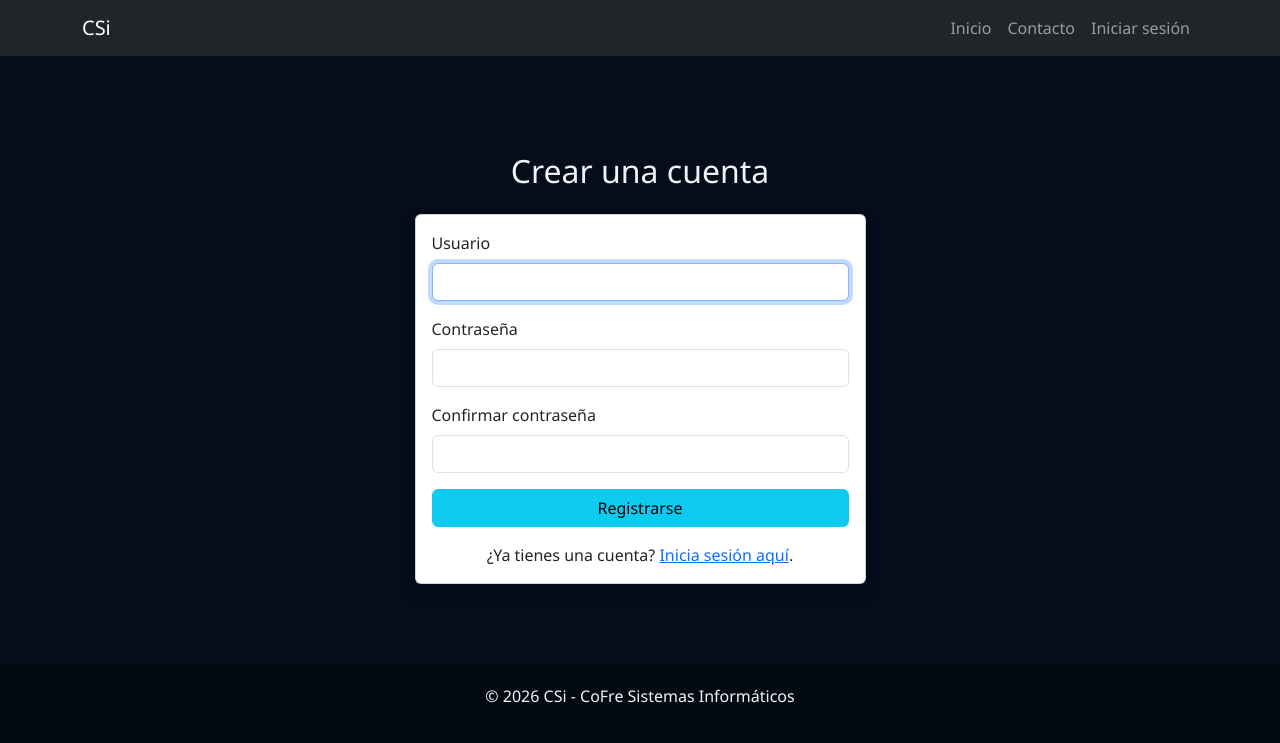
After one commit to DanielCobosFreire/DanielCobosFreire.github.io, a Flask app: page /registro in a window 1280 px wide. The commit adds this page. Shown: the top 743 px of the page. Run offline with Flask 3, Linux system fonts and the light colour scheme; parts of the project's set-up code (start-up, migrations or seed data) failed here and were passed over; some libraries are stand-ins or nearby versions.

Commit message:
Add files via upload

```diff
--- a/app.py
+++ b/app.py
@@ -14,32 +14,67 @@
 # PostgreSQL. Clientes, proveedores (como catálogo propio) y facturación
 # se mantienen con listas de Python en memoria, "preparados" para
 # incorporar su propia persistencia en un avance posterior.
+# Semana 14: sistema de autenticación con Flask-Login + Werkzeug. Se
+# agrega una tabla "usuarios" (contraseñas protegidas con
+# generate_password_hash/check_password_hash), rutas /registro, /login,
+# /logout y /dashboard, y se protegen con @login_required todas las
+# rutas de administración (productos, clientes, proveedores, facturación).
 
 import os
 from datetime import datetime
+
 from flask import Flask, render_template, redirect, url_for, flash
 from flask_wtf.csrf import CSRFProtect
+from flask_login import (
+    LoginManager, login_user, logout_user,
+    login_required, current_user
+)
+from werkzeug.security import generate_password_hash, check_password_hash
+import psycopg2
 
-from conexion import obtener_conexion
-from forms.producto_form import ProductoForm
-from forms.cliente_form import ClienteForm
-from forms.proveedor_form import ProveedorForm
-from forms.facturacion_form import FacturacionForm
+from conexion import obtener_conexion, crear_base_datos_si_no_existe
+from models import Usuario
+from forms import (
+    ProductoForm, ClienteForm, ProveedorForm, FacturacionForm,
+    LoginForm, UsuarioForm,
+)
 
 app = Flask(__name__)
 
-# Semana 11: SECRET_KEY necesaria para que Flask-WTF pueda generar y
-# validar el token CSRF de cada formulario. En un entorno real se leería
-# desde una variable de entorno; aquí se deja un valor fijo para que el
-# proyecto funcione de inmediato al ejecutarlo localmente.
-app.config['SECRET_KEY'] = 'csi-clave-secreta-semana11-cambiar-en-produccion'
+# Semana 11/14: SECRET_KEY necesaria para que Flask-WTF pueda generar y
+# validar el token CSRF de cada formulario, y para que Flask-Login pueda
+# firmar de forma segura la cookie de sesión. Se lee de la variable de
+# entorno SECRET_KEY (definida en .env, ver .env.example); si no existe,
+# se usa un valor por defecto solo para que el proyecto funcione de
+# inmediato en desarrollo local.
+app.config['SECRET_KEY'] = os.environ.get(
+    'SECRET_KEY', 'csi-clave-secreta-semana11-cambiar-en-produccion'
+)
 
 # Semana 13: se activa CSRFProtect de forma global. Los formularios basados
-# en FlaskForm (productos, clientes, proveedores, facturación) ya incluían
-# su propio token vía form.hidden_tag(); esto además protege la nueva
-# ruta de eliminación de productos, que envía un POST simple (sin una
-# clase FlaskForm detrás) y usa {{ csrf_token() }} directamente en la plantilla.
+# en FlaskForm (productos, clientes, proveedores, facturación, login,
+# registro) ya incluían su propio token vía form.hidden_tag(); esto además
+# protege la ruta de eliminación de productos y la de logout, que envían
+# un POST simple (sin una clase FlaskForm detrás) y usan
+# {{ csrf_token() }} directamente en la plantilla.
 csrf = CSRFProtect(app)
+
+# =============================================================================
+# Semana 14: configuración de Flask-Login.
+# =============================================================================
+login_manager = LoginManager(app)
+# Si un usuario no autenticado intenta acceder a una ruta con
+# @login_required, Flask-Login lo redirige automáticamente a esta vista.
+login_manager.login_view = 'login'
+login_manager.login_message = 'Por favor inicia sesión para acceder a esta página.'
+login_manager.login_message_category = 'warning'
+
+
+@login_manager.user_loader
+def load_user(user_id):
+    """Flask-Login llama a esta función en cada request para reconstruir
+    el usuario autenticado a partir del id guardado en la cookie de sesión."""
+    return Usuario.obtener_por_id(user_id)
 
 
 # =============================================================================
@@ -53,8 +88,11 @@ RUTA_ESQUEMA_SQL = os.path.join(os.path.dirname(os.path.abspath(__file__)), 'sql
 
 
 def inicializar_base_datos():
-    """Crea las tablas del modelo relacional (si no existen) ejecutando
-    sql/esquema.sql, y siembra datos de ejemplo solo la primera vez."""
+    """Crea la base de datos (si no existe) y las tablas del modelo
+    relacional ejecutando sql/esquema.sql, y siembra datos de ejemplo
+    solo la primera vez."""
+    crear_base_datos_si_no_existe()
+
     conn = obtener_conexion()
     with conn:
         with conn.cursor() as cur:
@@ -172,6 +210,7 @@ def index():
 
 
 @app.route('/productos')
+@login_required
 def productos():
     """Módulo de Productos: listado.
     Semana 13: SELECT con JOIN hacia proveedores (clave foránea
@@ -197,18 +236,21 @@ def productos():
 
 
 @app.route('/clientes')
+@login_required
 def clientes():
     """Módulo de Clientes: listado."""
     return render_template('clientes.html', clientes=clientes_data)
 
 
 @app.route('/proveedores')
+@login_required
 def proveedores():
     """Módulo de Proveedores: listado."""
     return render_template('proveedores.html', proveedores=proveedores_data)
 
 
 @app.route('/facturacion')
+@login_required
 def facturacion():
     """Módulo de Facturación: listado."""
     return render_template('facturacion.html', facturas=facturas_data)
@@ -241,6 +283,7 @@ def _obtener_choices_proveedores():
 
 @app.route('/productos/nuevo', methods=['GET', 'POST'])
 @app.route('/productos/editar/<int:producto_id>', methods=['GET', 'POST'])
+@login_required
 def formulario_producto(producto_id=None):
     """Registro/edición de un producto. Reutiliza ProductoForm para ambos casos.
 
@@ -310,6 +353,7 @@ def formulario_producto(producto_id=None):
 
 
 @app.route('/productos/eliminar/<int:producto_id>', methods=['POST'])
+@login_required
 def eliminar_producto(producto_id):
     """Elimina un único producto de PostgreSQL.
     Semana 13: DELETE parametrizado, siempre con WHERE por id_producto para
@@ -334,6 +378,7 @@ def eliminar_producto(producto_id):
 
 @app.route('/clientes/nuevo', methods=['GET', 'POST'])
 @app.route('/clientes/editar/<int:indice>', methods=['GET', 'POST'])
+@login_required
 def formulario_cliente(indice=None):
     """Registro/edición de un cliente. Reutiliza ClienteForm para ambos casos."""
     if indice is not None:
@@ -365,6 +410,7 @@ def formulario_cliente(indice=None):
 
 @app.route('/proveedores/nuevo', methods=['GET', 'POST'])
 @app.route('/proveedores/editar/<int:indice>', methods=['GET', 'POST'])
+@login_required
 def formulario_proveedor(indice=None):
     """Registro/edición de un proveedor. Reutiliza ProveedorForm para ambos casos."""
     if indice is not None:
@@ -394,6 +440,7 @@ def formulario_proveedor(indice=None):
 
 @app.route('/facturacion/nueva', methods=['GET', 'POST'])
 @app.route('/facturacion/editar/<int:indice>', methods=['GET', 'POST'])
+@login_required
 def formulario_facturacion(indice=None):
     """Registro/edición de una factura. Reutiliza FacturacionForm para ambos casos."""
     if indice is not None:
@@ -423,5 +470,90 @@ def formulario_facturacion(indice=None):
     return render_template('formulario_facturacion.html', form=form, indice=indice)
 
 
+# =============================================================================
+# Semana 14: sistema de autenticación (registro, login, dashboard, logout).
+# =============================================================================
+
+@app.route('/registro', methods=['GET', 'POST'])
+def registro():
+    """Registra un nuevo usuario en la tabla 'usuarios'.
+    La contraseña NUNCA se guarda en texto plano: se transforma con
+    generate_password_hash() antes del INSERT. Si el nombre de usuario
+    ya existe, la restricción UNIQUE de la base de datos lo rechaza y se
+    muestra un mensaje claro en vez de un error de servidor."""
+    if current_user.is_authenticated:
+        return redirect(url_for('dashboard'))
+
+    form = UsuarioForm()
+
+    if form.validate_on_submit():
+        password_hash = generate_password_hash(form.password.data)
+
+        conn = obtener_conexion()
+        try:
+            with conn.cursor() as cur:
+                # INSERT parametrizado; el hash (nunca la contraseña en
+                # texto plano) es lo único que se guarda en la BD.
+                cur.execute(
+                    'INSERT INTO usuarios (usuario, password) VALUES (%s, %s)',
+                    (form.usuario.data, password_hash)
+                )
+            conn.commit()
+            flash('Usuario registrado correctamente. Ya puedes iniciar sesión.', 'success')
+            return redirect(url_for('login'))
+        except psycopg2.errors.UniqueViolation:
+            conn.rollback()
+            flash('Ese nombre de usuario ya está en uso. Elige otro.', 'danger')
+        finally:
+            conn.close()
+
+    return render_template('registro.html', form=form)
+
+
+@app.route('/login', methods=['GET', 'POST'])
+def login():
+    """Valida las credenciales ingresadas y, si son correctas, crea la
+    sesión del usuario con login_user(). Nunca compara la contraseña
+    escrita directamente contra la almacenada: siempre pasa por
+    check_password_hash()."""
+    if current_user.is_authenticated:
+        return redirect(url_for('dashboard'))
+
+    form = LoginForm()
+
+    if form.validate_on_submit():
+        usuario_encontrado = Usuario.obtener_por_nombre_usuario(form.usuario.data)
+
+        if usuario_encontrado is not None and check_password_hash(
+            usuario_encontrado.password_hash, form.password.data
+        ):
+            login_user(usuario_encontrado)
+            flash(f'Bienvenido, {usuario_encontrado.usuario}.', 'success')
+            return redirect(url_for('dashboard'))
+
+        # Credenciales incorrectas: no se revela si falló el usuario o la
+        # contraseña, para no dar pistas a quien intente adivinar.
+        flash('Usuario o contraseña incorrectos.', 'danger')
+
+    return render_template('login.html', form=form)
+
+
+@app.route('/logout')
+@login_required
+def logout():
+    """Cierra la sesión del usuario autenticado y lo redirige al login."""
+    logout_user()
+    flash('Sesión cerrada correctamente.', 'success')
+    return redirect(url_for('login'))
+
+
+@app.route('/dashboard')
+@login_required
+def dashboard():
+    """Panel de administración: punto de entrada a los módulos protegidos,
+    solo visible para usuarios que hayan iniciado sesión."""
+    return render_template('dashboard.html')
+
+
 if __name__ == '__main__':
     app.run(debug=True)
--- a/conexion/__init__.py
+++ b/conexion/__init__.py
@@ -4,6 +4,6 @@
 # relacional (PostgreSQL). Se expone obtener_conexion() para que app.py
 # no tenga que conocer los detalles de psycopg2 ni las credenciales.
 
-from .conexion import obtener_conexion
+from .conexion import obtener_conexion, crear_base_datos_si_no_existe
 
-__all__ = ['obtener_conexion']
+__all__ = ['obtener_conexion', 'crear_base_datos_si_no_existe']
--- /dev/null
+++ b/forms/usuario_form.py
@@ -0,0 +1,35 @@
+# forms/usuario_form.py
+# CSi - CoFre Sistemas Informáticos
+# Semana 14: formulario de registro de usuarios del sistema (para poder
+# iniciar sesión). La contraseña NUNCA se guarda tal como llega aquí:
+# app.py la transforma con generate_password_hash() antes del INSERT
+# (ver la ruta /registro).
+
+from flask_wtf import FlaskForm
+from wtforms import StringField, PasswordField, SubmitField
+from wtforms.validators import DataRequired, Length, EqualTo
+
+
+class UsuarioForm(FlaskForm):
+    """Formulario para registrar un nuevo usuario autorizado a ingresar
+    al sistema (tabla 'usuarios')."""
+
+    usuario = StringField(
+        'Usuario',
+        validators=[DataRequired(message='El usuario es obligatorio.'),
+                    Length(min=4, max=50, message='Debe tener entre 4 y 50 caracteres.')]
+    )
+
+    password = PasswordField(
+        'Contraseña',
+        validators=[DataRequired(message='La contraseña es obligatoria.'),
+                    Length(min=6, message='Debe tener al menos 6 caracteres.')]
+    )
+
+    confirmar_password = PasswordField(
+        'Confirmar contraseña',
+        validators=[DataRequired(message='Debes confirmar la contraseña.'),
+                    EqualTo('password', message='Las contraseñas no coinciden.')]
+    )
+
+    submit = SubmitField('Registrarse')
--- a/requirements.txt
+++ b/requirements.txt
@@ -2,3 +2,6 @@ flask
 flask-wtf
 email_validator
 psycopg2-binary
+flask-login
+werkzeug
+python-dotenv
--- a/templates/components/navbar.html
+++ b/templates/components/navbar.html
@@ -3,6 +3,11 @@
      Semana 10: navbar extraída como componente reutilizable.
      Se incluye en base.html mediante la instrucción include de Jinja,
      en lugar de repetirse manualmente en cada plantilla.
+     Semana 14: los módulos de administración (Productos, Clientes,
+     Proveedores, Facturación) solo se muestran a usuarios con sesión
+     iniciada; current_user lo inyecta Flask-Login automáticamente en
+     el contexto de todas las plantillas. La protección real ocurre en
+     app.py con @login_required — esto es solo la parte visual.
      ============================================================ -->
 <nav class="navbar navbar-expand-lg navbar-dark bg-dark sticky-top">
 <div class="container">
@@ -12,13 +17,31 @@
 </button>
 
 <div class="collapse navbar-collapse" id="menu">
-<ul class="navbar-nav ms-auto">
+<ul class="navbar-nav ms-auto align-items-lg-center">
 <li class="nav-item"><a class="nav-link" href="{{ url_for('index') }}">Inicio</a></li>
+
+{% if current_user.is_authenticated %}
+<li class="nav-item"><a class="nav-link" href="{{ url_for('dashboard') }}">Dashboard</a></li>
 <li class="nav-item"><a class="nav-link" href="{{ url_for('productos') }}">Productos</a></li>
 <li class="nav-item"><a class="nav-link" href="{{ url_for('clientes') }}">Clientes</a></li>
 <li class="nav-item"><a class="nav-link" href="{{ url_for('proveedores') }}">Proveedores</a></li>
 <li class="nav-item"><a class="nav-link" href="{{ url_for('facturacion') }}">Facturación</a></li>
+{% endif %}
+
 <li class="nav-item"><a class="nav-link" href="{{ url_for('index') }}#contacto">Contacto</a></li>
+
+{% if current_user.is_authenticated %}
+<li class="nav-item">
+<span class="nav-link disabled text-info">👤 {{ current_user.usuario }}</span>
+</li>
+<li class="nav-item">
+<a class="nav-link" href="{{ url_for('logout') }}">Cerrar sesión</a>
+</li>
+{% else %}
+<li class="nav-item">
+<a class="nav-link" href="{{ url_for('login') }}">Iniciar sesión</a>
+</li>
+{% endif %}
 </ul>
 </div>
 </div>
--- /dev/null
+++ b/templates/registro.html
@@ -0,0 +1,62 @@
+{% extends "base.html" %}
+
+{% block title %}Registro de usuario | CSi{% endblock %}
+
+{% block content %}
+<section class="seccion">
+<div class="container">
+<h2 class="mb-4 text-center">Crear una cuenta</h2>
+
+<div class="row justify-content-center">
+<div class="col-lg-5">
+<div class="card shadow">
+<div class="card-body text-dark">
+
+<!-- Semana 14: formulario Flask-WTF (UsuarioForm). La contraseña que
+     llega aquí en texto plano NUNCA se guarda tal cual: app.py la
+     transforma con generate_password_hash() antes del INSERT. -->
+<form method="POST" novalidate>
+{{ form.hidden_tag() }}
+
+<div class="mb-3">
+{{ form.usuario.label(class="form-label") }}
+{{ form.usuario(class=("form-control is-invalid" if form.usuario.errors else "form-control"), autofocus=true) }}
+{% for error in form.usuario.errors %}
+<div class="invalid-feedback d-block">{{ error }}</div>
+{% endfor %}
+</div>
+
+<div class="mb-3">
+{{ form.password.label(class="form-label") }}
+{{ form.password(class=("form-control is-invalid" if form.password.errors else "form-control")) }}
+{% for error in form.password.errors %}
+<div class="invalid-feedback d-block">{{ error }}</div>
+{% endfor %}
+</div>
+
+<div class="mb-3">
+{{ form.confirmar_password.label(class="form-label") }}
+{{ form.confirmar_password(class=("form-control is-invalid" if form.confirmar_password.errors else "form-control")) }}
+{% for error in form.confirmar_password.errors %}
+<div class="invalid-feedback d-block">{{ error }}</div>
+{% endfor %}
+</div>
+
+<div class="d-grid">
+{{ form.submit(class="btn btn-info") }}
+</div>
+</form>
+
+<p class="text-center mt-3 mb-0">
+¿Ya tienes una cuenta?
+<a href="{{ url_for('login') }}">Inicia sesión aquí</a>.
+</p>
+
+</div>
+</div>
+</div>
+</div>
+
+</div>
+</section>
+{% endblock %}
```
Also changed, not shown: conexion/conexion.py (+40 -6 lines), forms/__init__.py (+21 -3 lines), forms/login_form.py (added, +27 -0 lines), models.py (added, +49 -0 lines), sql/esquema.sql (+16 -0 lines), templates/dashboard.html (added, +67 -0 lines), templates/login.html (added, +55 -0 lines), README.md.
